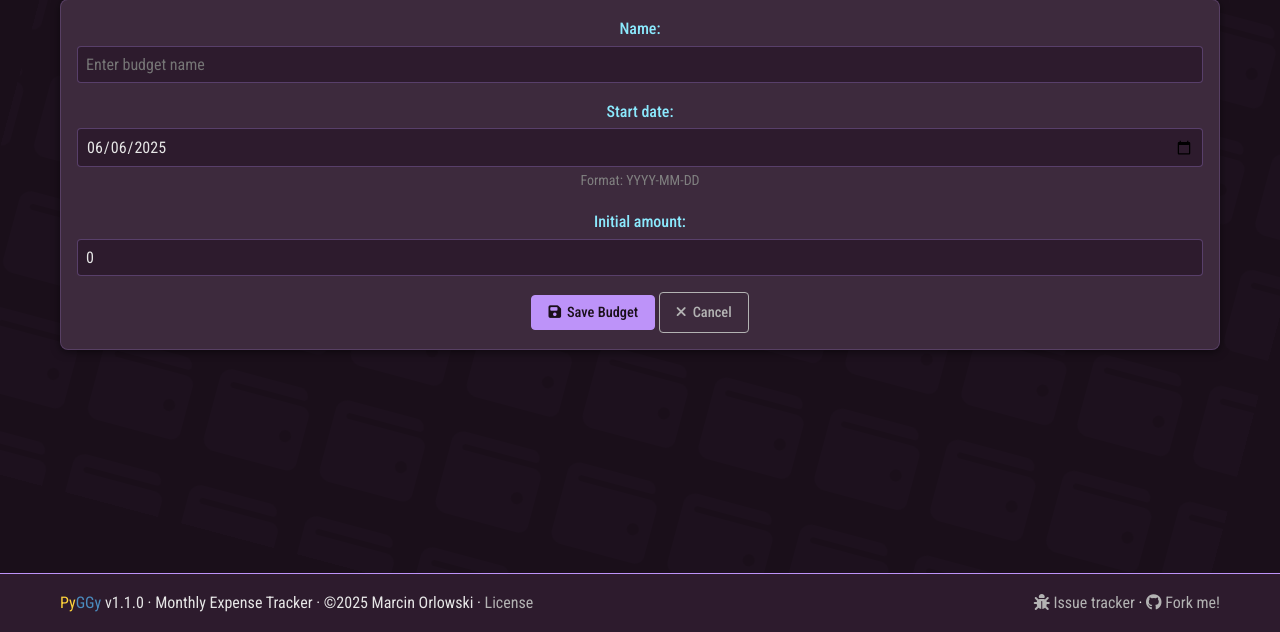
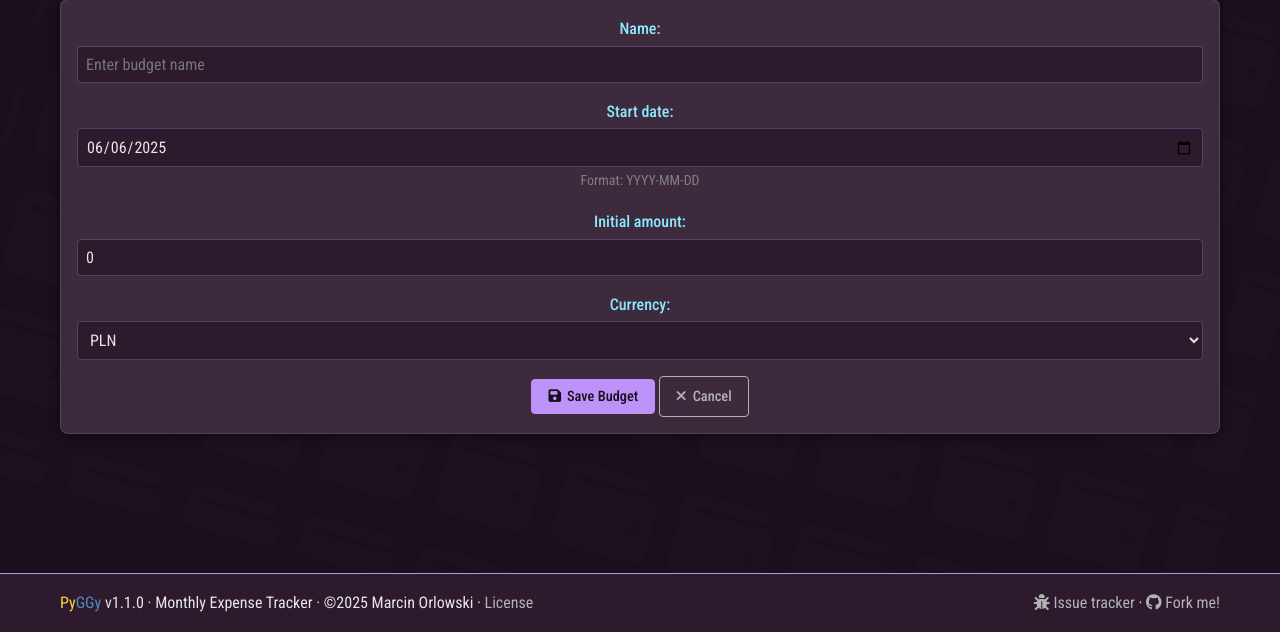
Before and after one commit to MarcinOrlowski/pyggy-expense-tracker, a Django app: page /budgets/create/ in a window 1280 px wide. Shown: the part 168-800 px from the top of the page. Run offline with Django 5.2, Linux system fonts and the light colour scheme; style sheets or scripts are compiled from the project's sources; some libraries are stand-ins or nearby versions; some web fonts are replaced.

Commit message:
feat(#0175): add currency dropdown to budget editing with PLN, EUR, USD options

```diff
--- a/expenses/forms/budget.py
+++ b/expenses/forms/budget.py
@@ -27,10 +27,13 @@ class BudgetForm(forms.ModelForm):
 
     class Meta:
         model = Budget
-        fields = ["name", "start_date", "initial_amount"]
+        fields = ["name", "start_date", "initial_amount", "currency"]
         widgets = {
             "name": forms.TextInput(
                 attrs={"placeholder": "Enter budget name", "class": "form-control"}
+            ),
+            "currency": forms.Select(
+                attrs={"class": "form-control"}
             ),
         }
 
--- a/expenses/models/budget.py
+++ b/expenses/models/budget.py
@@ -5,9 +5,16 @@ from decimal import Decimal
 
 
 class Budget(models.Model):
+    CURRENCY_CHOICES = [
+        ('PLN', 'PLN'),
+        ('EUR', 'EUR'),
+        ('USD', 'USD'),
+    ]
+
     name = models.CharField(max_length=100)
     start_date = models.DateField()
     initial_amount = models.DecimalField(max_digits=10, decimal_places=2, default=0)
+    currency = models.CharField(max_length=3, choices=CURRENCY_CHOICES, default='PLN')
     created_at = models.DateTimeField(auto_now_add=True)
     updated_at = models.DateTimeField(auto_now=True)
 
--- a/expenses/templates/expenses/budget_form.html
+++ b/expenses/templates/expenses/budget_form.html
@@ -43,6 +43,14 @@
                 {% endif %}
             </div>
 
+            <div class="form-group">
+                <label for="{{ form.currency.id_for_label }}">{{ form.currency.label }}:</label>
+                {{ form.currency }}
+                {% if form.currency.errors %}
+                    <div class="message error">{{ form.currency.errors }}</div>
+                {% endif %}
+            </div>
+
             <div class="form-actions">
                 <button type="submit" class="btn"><i class="fas fa-floppy-disk icon-left"></i>Save Budget</button>
                 <a href="{% url 'budget_list' %}" class="btn btn-secondary"><i class="fas fa-xmark icon-left"></i>Cancel</a>
--- a/expenses/templates/expenses/budget_list.html
+++ b/expenses/templates/expenses/budget_list.html
@@ -20,6 +20,7 @@
                     <tr>
                         <th>Name</th>
                         <th>Start Date</th>
+                        <th>Currency</th>
                         <th class="text-right">Balance</th>
                         <th class="text-right">Actions</th>
                     </tr>
@@ -29,6 +30,7 @@
                         <tr class="clickable-row" data-href="{% url 'dashboard' budget.pk %}" style="cursor: pointer;">
                             <td>{{ budget.name }}</td>
                             <td>{{ budget.start_date|date:"Y-m-d" }}</td>
+                            <td>{{ budget.currency }}</td>
                             <td class="text-right">
                                 {{ budget.current_balance|amount_with_class }}
                             </td>
--- a/expenses/test_budget.py
+++ b/expenses/test_budget.py
@@ -86,6 +86,7 @@ class BudgetModelTest(TestCase):
             "name": "Test Negative Budget",
             "start_date": "2024-06-01",
             "initial_amount": "-250.50",
+            "currency": "PLN",
         }
 
         form = BudgetForm(data=form_data)
@@ -104,6 +105,7 @@ class BudgetModelTest(TestCase):
             "name": "Test Default Budget",
             "start_date": "2024-06-01",
             "initial_amount": "0",
+            "currency": "EUR",
         }
 
         form = BudgetForm(data=form_data)
```
Also changed, not shown: CHANGES.md (+1 -0 lines), expenses/migrations/0027_budget_currency.py (added).
